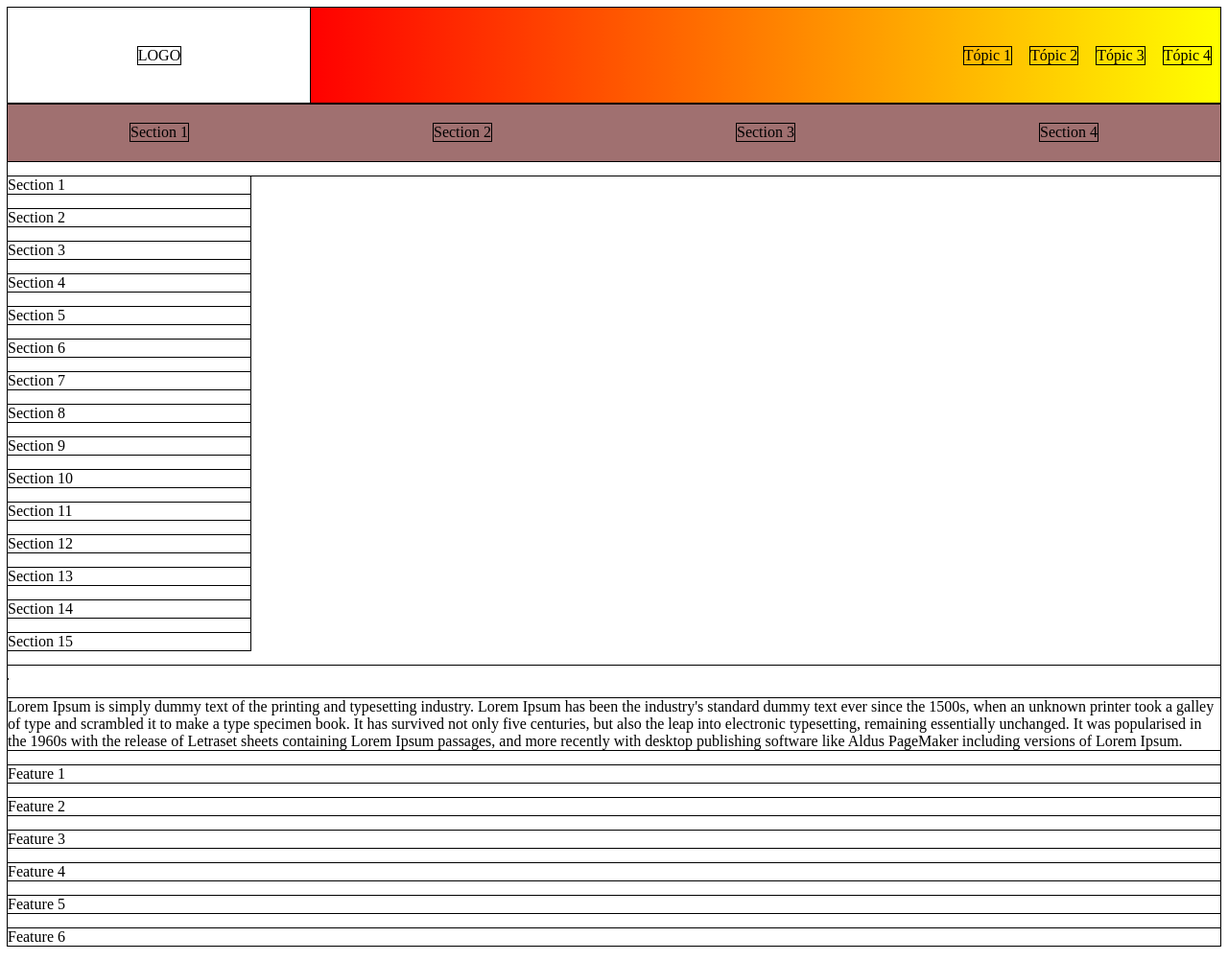
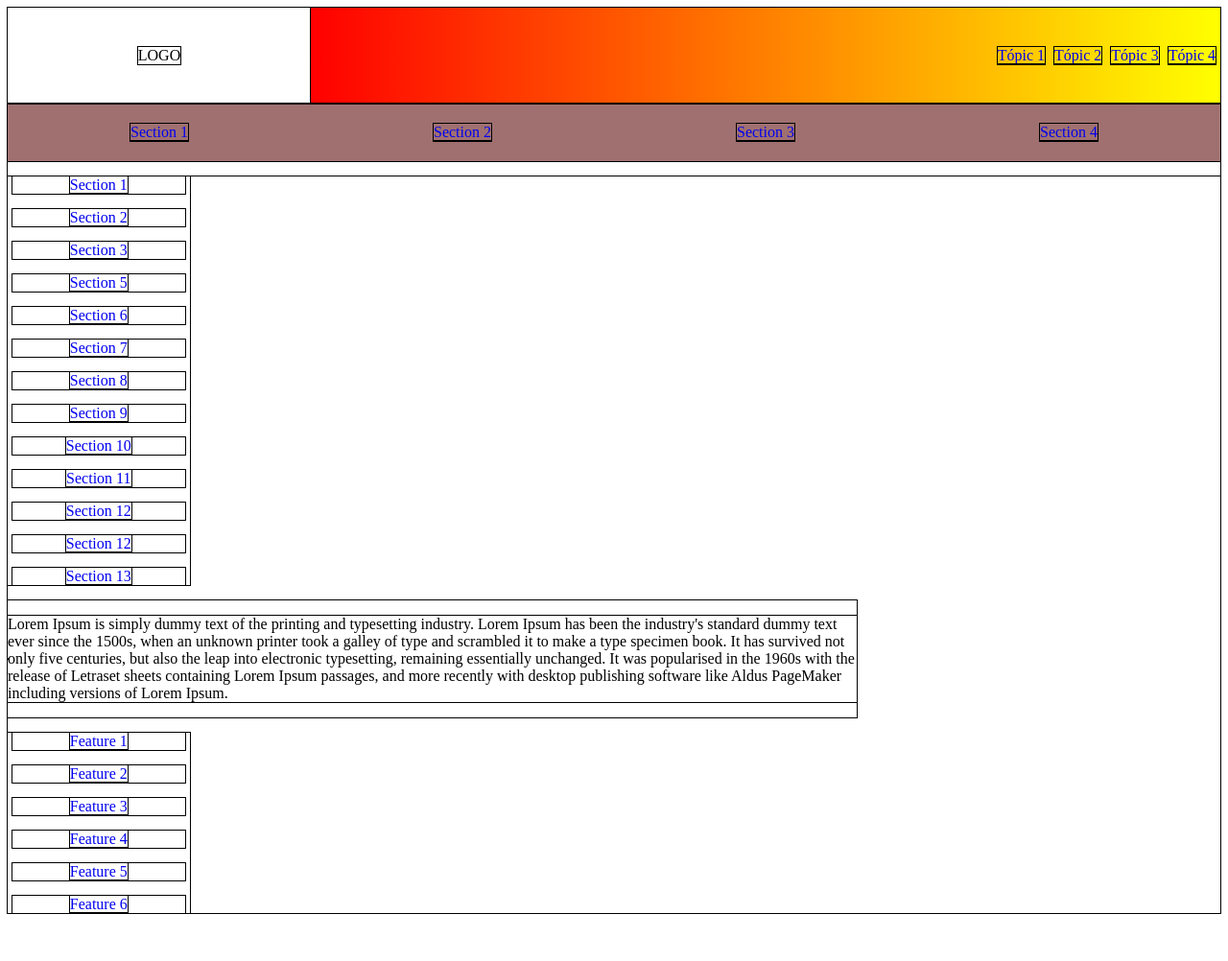
Before and after one commit to Frudeli/Site, a plain HTML site: page index.html in a window 1280 px wide. Shown: the whole page at 96% size. After the commit the page ends 968 px from the top, so only its background shows below. Drawn offline with Linux system fonts and the light colour scheme.

Commit message:
fazendo o layout

```diff
--- a/assets/styles.css
+++ b/assets/styles.css
@@ -1,5 +1,6 @@
 *{
     outline: 1px solid black;
+    text-decoration: none;
 }
 
 header{
@@ -20,7 +21,7 @@ header{
     align-items: center;
 }
 #logo p{
-        text-align: center;
+    text-align: center;
 }
 .menu-superior{
     background-image: linear-gradient(to right, red , yellow);
@@ -32,8 +33,8 @@ header{
 
 }
 .menu-superior p{
-    margin-left: 10px;
-    margin-right: 10px;
+    margin-left: 5px;
+    margin-right: 5px;
 }
 .sub-menu{
     background: rgb(160, 112, 112);
@@ -44,9 +45,40 @@ header{
     align-items: center;
 }
 .sub-menu p{
-    margin-left: 10px;
-    margin-right: 10px;
+    margin-left: 5px;
+    margin-right: 5px;
 }
 .col-left{
-    width: 20%;
+
+    width: 15%;
 }
+
+.col-left p{
+    margin-left: 5px;
+    margin-right: 5px;
+
+    text-align: center;
+}
+
+
+.col-center{
+   width: 70%;
+   display: flex;
+   justify-content: flex-start;
+   align-items: center;
+
+}
+.col-right{
+
+
+    width: 15%;
+    height: 100%;
+    display: flexbox;
+    align-items: center;
+    justify-content: flex-end;
+    text-align: center;
+}
+.col-right p{
+    margin-left: 5px;
+    margin-right: 5px;
+}
--- a/index.html
+++ b/index.html
@@ -22,55 +22,54 @@
 
 
             <div class="menu-superior">
-            <p>Tópic 1</p>
-            <p>Tópic 2</p>
-            <p>Tópic 3</p>
-            <p>Tópic 4</p>
+            <p><a href="#">Tópic 1</a> </p>
+            <p><a href="#">Tópic 2</a> </p>
+            <p><a href="#">Tópic 3</a> </p>
+            <p><a href="#">Tópic 4</a> </p>
         </div>
     </header>
         <!-- seção para a região abaixo do menu -->
         <div>
             <div class="sub-menu">
-            <p>Section 1</p>
-            <p>Section 2</p>
-            <p>Section 3</p>
-            <p>Section 4</p>
+            <p><a href="#">Section 1</a> </p>
+            <p><a href="#">Section 2</a> </p>
+            <p><a href="#">Section 3</a> </p>
+            <p><a href="#">Section 4</a> </p>
         </div>
 
         <!-- criação da coluna abaixo do sub-menu -->
         <main>
             <div class="col-left">
-            <p>Section 1</p>
-            <p>Section 2</p>
-            <p>Section 3</p>
-            <p>Section 4</p>
-            <p>Section 5</p>
-            <p>Section 6</p>
-            <p>Section 7</p>
-            <p>Section 8</p>
-            <p>Section 9</p>
-            <p>Section 10</p>
-            <p>Section 11</p>
-            <p>Section 12</p>
-            <p>Section 13</p>
-            <p>Section 14</p>
-            <p>Section 15</p>
+                <p><a href="#">Section 1</a> </p>
+                <p><a href="#">Section 2</a> </p>
+                <p><a href="#">Section 3</a> </p>
+                <p><a href="#">Section 5</a> </p>
+                <p><a href="#">Section 6</a> </p>
+                <p><a href="#">Section 7</a> </p>
+                <p><a href="#">Section 8</a> </p>
+                <p><a href="#">Section 9</a> </p>
+                <p><a href="#">Section 10</a> </p>
+                <p><a href="#">Section 11</a> </p>
+                <p><a href="#">Section 12</a> </p>
+                <p><a href="#">Section 12</a> </p>
+                <p><a href="#">Section 13</a> </p>
             </div>
 
             <!-- coluna do centro -->
             <div class="col-center">
                 <img src="" class="image">
-<p>Lorem Ipsum is simply dummy text of the printing and typesetting industry. Lorem Ipsum has been the industry's standard dummy text ever since the 1500s, when an unknown printer took a galley of type and scrambled it to make a type specimen book. It has survived not only five centuries, but also the leap into electronic typesetting, remaining essentially unchanged. It was popularised in the 1960s with the release of Letraset sheets containing Lorem Ipsum passages, and more recently with desktop publishing software like Aldus PageMaker including versions of Lorem Ipsum.</p>
+                <p>Lorem Ipsum is simply dummy text of the printing and typesetting industry. Lorem Ipsum has been the industry's standard dummy text ever since the 1500s, when an unknown printer took a galley of type and scrambled it to make a type specimen book. It has survived not only five centuries, but also the leap into electronic typesetting, remaining essentially unchanged. It was popularised in the 1960s with the release of Letraset sheets containing Lorem Ipsum passages, and more recently with desktop publishing software like Aldus PageMaker including versions of Lorem Ipsum.</p>
+
             </div>
 
             <!-- coluna da direita -->
             <div class="col-right">
-                <p>Feature 1</p>
-                <p>Feature 2</p>
-                <p>Feature 3</p>
-                <p>Feature 4</p>
-                <p>Feature 5</p>
-                <p>Feature 6</p>
+                <p><a href="#">Feature 1</a> </p>
+                <p><a href="#">Feature 2</a> </p>
+                <p><a href="#">Feature 3</a> </p>
+                <p><a href="#">Feature 4</a> </p>
+                <p><a href="#">Feature 5</a> </p>
+                <p><a href="#">Feature 6</a> </p>
             </div>
         </main>
 
```
